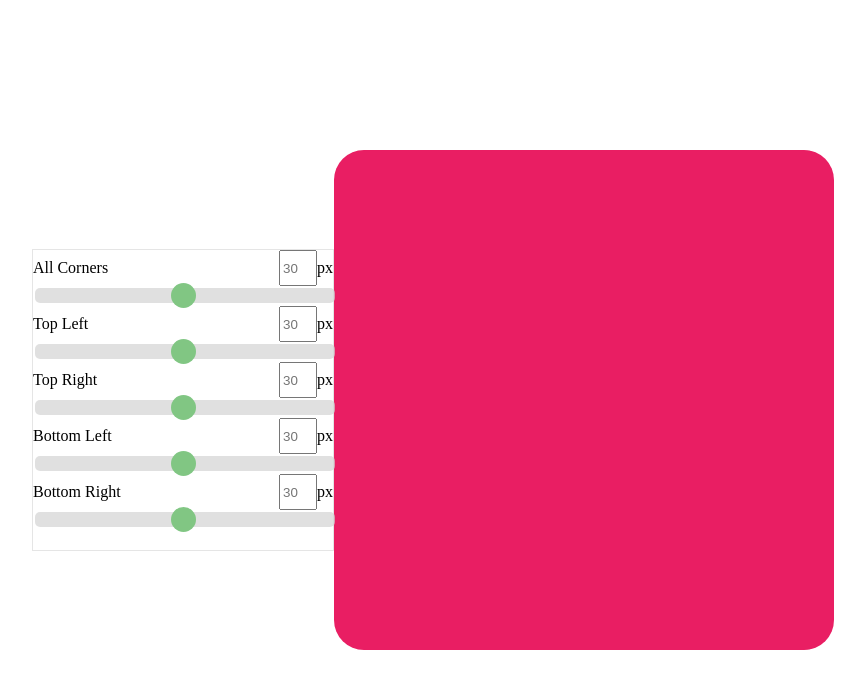
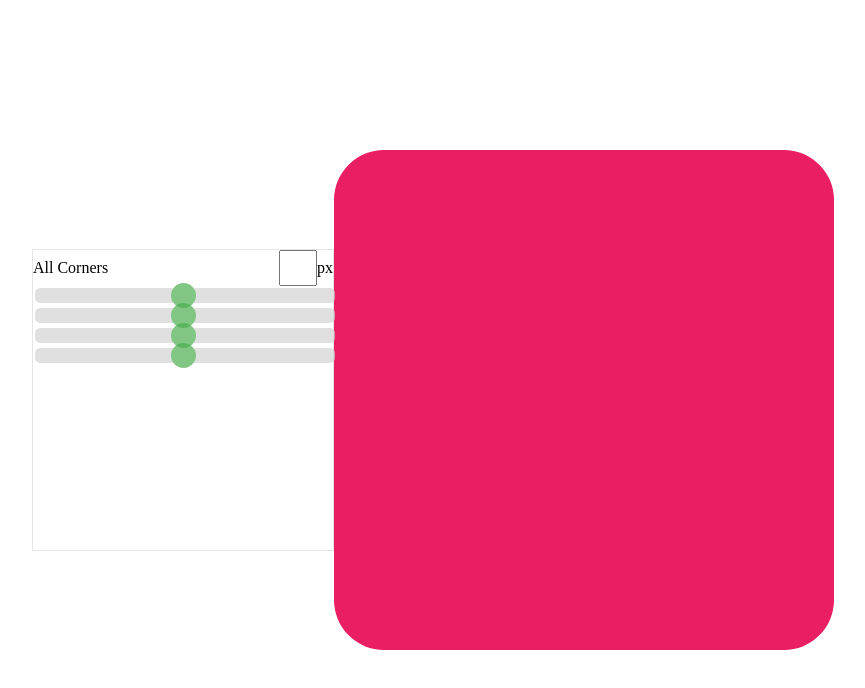
Before and after one commit to caioalexandrebr/border-radius-previewer, a React (Create React App) app: page / in a window 1280 px wide. Shown: the top 688 px of the page, without its empty margins (207-1072 px from the left). Built offline with nearby package versions, Linux system fonts and the light colour scheme.

Commit message:
feat(App): passing parameters through props

```diff
--- a/src/App.js
+++ b/src/App.js
@@ -14,7 +14,8 @@ const Box = styled.div`
   width: 500px;
   height: 500px;
   background: #e91e63;
-  border-radius: ${props => props.borderAll || "350"}px;
+
+  border-radius: ${props => props.borderTopLeft || "50"}px ${props => props.borderTopRight || "50"}px ${props => props.borderBottomLeft || "50"}px ${props => props.borderBottomRight || "50"}px;
 `;
 
 const Properties = styled.div`
@@ -76,15 +77,28 @@ class App extends React.Component {
     this.handleChange = this.handleChange.bind(this);
 
     this.state = {
-      borderAll: 30
+      border: {
+        topLeft: 50,
+        topRight: 50,
+        bottomLeft: 50,
+        bottomRight: 50
+      }
     };
   }
 
-  handleChange(event) {
-    this.setState({borderAll: event.target.value});
+  handleChange(name, value) {
+    if (name === 'all') {
+      this.setState({border: {topLeft: value, topRight: value, bottomLeft: value, bottomRight: value}});
+    } else if (name === 'topLeft') {
+      this.setState({border: {topLeft: value}});
+    }
   }
 
   render() {
+    console.log('topLeft: ', this.state.border.topLeft);
+    console.log('topRight: ', this.state.border.topRight);
+    console.log('bottomLeft: ', this.state.border.bottomLeft);
+    console.log('bottomRight: ', this.state.border.bottomRight);
     return (
       <Content>
         <Properties>
@@ -95,41 +109,12 @@ class App extends React.Component {
               <span>px</span>
             </div>
           </InputLabel>
-          <Input onChange={this.handleChange} type="range" min="1" max="100"/>
-          <InputLabel>
-            <span>Top Left</span>
-            <div>
-              <input type="text" placeholder={this.state.borderAll}/>
-              <span>px</span>
-            </div>
-          </InputLabel>
-          <Input onChange={this.handleChange} type="range" min="1" max="100"/>
-          <InputLabel>
-            <span>Top Right</span>
-            <div>
-              <input type="text" placeholder={this.state.borderAll}/>
-              <span>px</span>
-            </div>
-          </InputLabel>
-          <Input onChange={this.handleChange} type="range" min="1" max="100"/>
-          <InputLabel>
-            <span>Bottom Left</span>
-            <div>
-              <input type="text" placeholder={this.state.borderAll}/>
-              <span>px</span>
-            </div>
-          </InputLabel>
-          <Input onChange={this.handleChange} type="range" min="1" max="100"/>
-          <InputLabel>
-            <span>Bottom Right</span>
-            <div>
-              <input type="text" placeholder={this.state.borderAll}/>
-              <span>px</span>
-            </div>
-          </InputLabel>
-          <Input onChange={this.handleChange} type="range" min="1" max="100"/>
+          <Input onChange={e => this.handleChange('all', e.target.value)} type="range" min="1" max="100"/>
+          <Input onChange={e => this.handleChange('topLeft', e.target.value)} type="range" min="1" max="100"/>
+          <Input onChange={e => this.handleChange('all', e.target.value)} type="range" min="1" max="100"/>
+          <Input onChange={e => this.handleChange('all', e.target.value)} type="range" min="1" max="100"/>
         </Properties>
-        <Box borderAll={this.state.borderAll}/>
+        <Box borderTopLeft={this.state.border.topLeft} borderTopRight={this.state.border.topRight} borderBottomLeft={this.state.border.bottomLeft} borderBottomRight={this.state.border.bottomRight}/>
       </Content>
     );
   }
```
